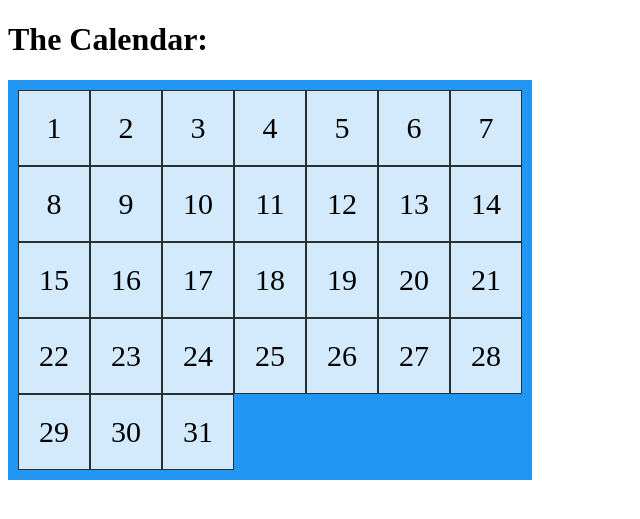
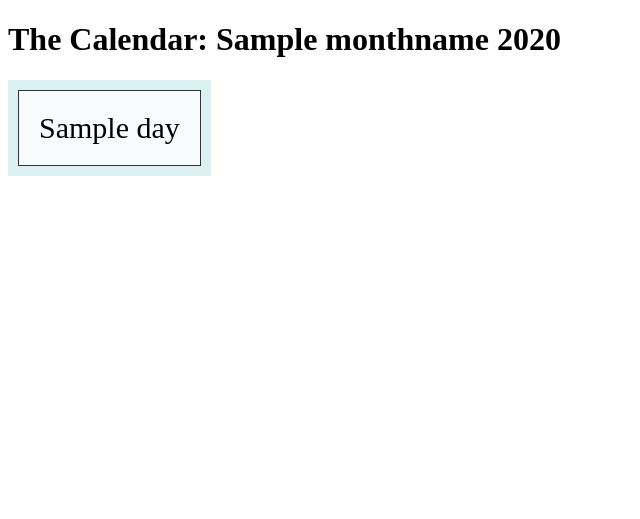
Before and after one commit to suneetsahadevan/django, a Django app: template thecalendar/templates/thecalendar/base.html in a window 1280 px wide. Shown: the top 519 px of the page, without its empty margins (0-640 px from the left). Run offline with Django 3.2, Linux system fonts and the light colour scheme; data comes from the database, SQL or seed files in the repository; the template is opened without the code that fills it: values that come from a table or form of the project are taken from there, most other values are stand-ins (such as "Sample title", 1, 10 or a date in 2020).

Commit message:
gets current calendar

```diff
--- a/thecalendar/static/css/thecalendar.css
+++ b/thecalendar/static/css/thecalendar.css
@@ -1,7 +1,7 @@
 .grid-container {
   display: inline-grid;
   grid-template-columns: auto auto auto auto auto auto auto;
-  background-color: #2196F3;
+  background-color: #DCF1F1;
   padding: 10px;
 }
 .grid-item {
--- a/thecalendar/templates/thecalendar/base.html
+++ b/thecalendar/templates/thecalendar/base.html
@@ -6,41 +6,10 @@
   </head>
 
   <body>
-    <h1>The Calendar:</h1>
-    {% for event in events %}
+    <h1>The Calendar: {{monthname}} {{year}}</h1>
+    <div class="grid-container">
+    {% for day in monthdays %}
+      <div class="grid-item">{{ day }}</div>
     {% endfor %}
-    <div class="grid-container">
-      <div class="grid-item">1</div>
-      <div class="grid-item">2</div>
-      <div class="grid-item">3</div>
-      <div class="grid-item">4</div>
-      <div class="grid-item">5</div>
-      <div class="grid-item">6</div>
-      <div class="grid-item">7</div>
-      <div class="grid-item">8</div>
-      <div class="grid-item">9</div>
-      <div class="grid-item">10</div>
-      <div class="grid-item">11</div>
-      <div class="grid-item">12</div>
-      <div class="grid-item">13</div>
-      <div class="grid-item">14</div>
-      <div class="grid-item">15</div>
-      <div class="grid-item">16</div>
-      <div class="grid-item">17</div>
-      <div class="grid-item">18</div>
-      <div class="grid-item">19</div>
-      <div class="grid-item">20</div>
-      <div class="grid-item">21</div>
-      <div class="grid-item">22</div>
-      <div class="grid-item">23</div>
-      <div class="grid-item">24</div>
-      <div class="grid-item">25</div>
-      <div class="grid-item">26</div>
-      <div class="grid-item">27</div>
-      <div class="grid-item">28</div>
-      <div class="grid-item">29</div>
-      <div class="grid-item">30</div>
-      <div class="grid-item">31</div>
     </div>
-
   </body>
```
Also changed, not shown: thecalendar/views.py (+9 -1 lines).
